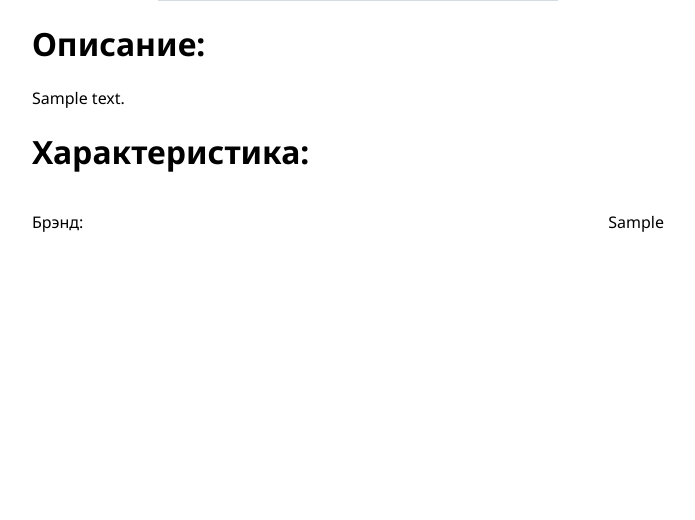
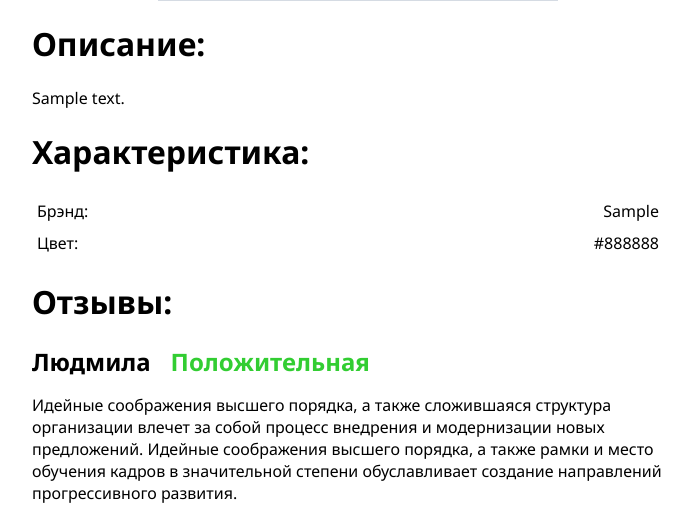
Before and after one commit to Sofia1170/internet.shop, a Django app: page /product/1 in a window 1280 px wide. Shown: the part 385-905 px from the top of the page, without its empty margins (292-987 px from the left). Before the commit the page ends 617 px from the top, so only its background shows below. Run offline with Django 5.2, Linux system fonts and the light colour scheme; tables that the repository leaves empty hold one stand-in row (values such as "Sample post"); grey boxes marked "Sample" are stand-in pictures.

Commit message:
создание отзывов

```diff
--- a/internetshop/shop/admin.py
+++ b/internetshop/shop/admin.py
@@ -5,5 +5,9 @@ from . import models
 class ProductAdmin(admin.ModelAdmin):
     pass
 
+class ReviewAdmin(admin.ModelAdmin):
+    pass
+
 # Register your models here.
 admin.site.register(models.Product, ProductAdmin)
+admin.site.register(models.Review, ReviewAdmin)
--- a/internetshop/shop/models.py
+++ b/internetshop/shop/models.py
@@ -6,7 +6,18 @@ class Product(models.Model):
     description = models.TextField()
     price = models.IntegerField()
     image_url = models.CharField(max_length=256)
-    brand = models.TextField(null=True, blank=True)
+    brandMark = models.CharField(max_length=128, null=True, blank=True)
+    color = models.CharField(max_length=128, null=True, blank=True)
+
+
 
     def __str__(self):
         return f'{self.name}'
+
+class Review(models.Model):
+    product = models.ForeignKey(Product, on_delete=models.CASCADE)
+
+
+    author = models.CharField(max_length=256)
+    rating = models.IntegerField()
+    text = models.TextField()
--- a/internetshop/shop/static/style.css
+++ b/internetshop/shop/static/style.css
@@ -107,3 +107,18 @@ a {
    flex-direction: row;
    justify-content: space-between;
 }
+.charRow * {
+    margin: 5px;
+}
+
+.reviewHeader {
+   display: flex;
+   flex-direction: row;
+   gap: 20px;
+}
+.reviewHeader * {
+    margin: 0;
+}
+.greenText {
+     color: #32CD32;
+}
--- a/internetshop/shop/templates/index.html
+++ b/internetshop/shop/templates/index.html
@@ -13,13 +13,14 @@
 <div class="productList">
 
     {% for product in products %}
+
 <div class="product">
 
      <img class="productPreview" src="{{ product.image_url }}">
           <div>
-              <a href="/product/{{ product.id }}">
+ <a href="/product/{{ product.id }}">
      <h2>{{ product.name }}</h2>
-              </a>
+</a>
      <p>{{ product.description }}</p>
           </div>
     <div class="priceSection">
@@ -27,5 +28,6 @@
      <button>Купить</button>
     </div>
            </div>
+
  {% endfor %}
 </div>
--- a/internetshop/shop/templates/product.html
+++ b/internetshop/shop/templates/product.html
@@ -26,14 +26,37 @@
     <p>{{ product.description }}</p>
     <h1>Характеристика:</h1>
 
-    {% if product.brand %}
+    {% if product.brandMark %}
     <div class="charRow">
     <p>
         Брэнд:
     </p>
     <p>
-        {{ product.brand }}
+        {{ product.brandMark }}
     </p>
     </div>
     {% endif %}
+
+    {% if product.color %}
+    <div class="charRow">
+    <p>
+        Цвет:
+    </p>
+    <p>
+        {{ product.color }}
+    </p>
+    </div>
+    {% endif %}
+
+    <h1>Отзывы:</h1>
+
+    <div class="reviews">
+        <div class="review">
+          <div class="reviewHeader">
+              <h2>Людмила</h2>
+              <h2 class="greenText">Положительная</h2>
+          </div>
+            <p>Идейные соображения высшего порядка, а также сложившаяся структура организации влечет за собой процесс внедрения и модернизации новых предложений. Идейные соображения высшего порядка, а также рамки и место обучения кадров в значительной степени обуславливает создание направлений прогрессивного развития.</p>
+        </div>
+    </div>
 </div>
```
Also changed, not shown: internetshop/shop/migrations/0003_product_color_review.py (added), internetshop/shop/migrations/0004_product_brandmark.py.
